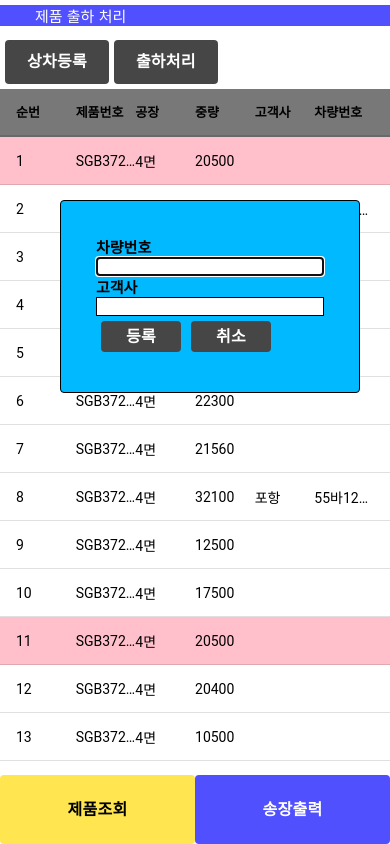
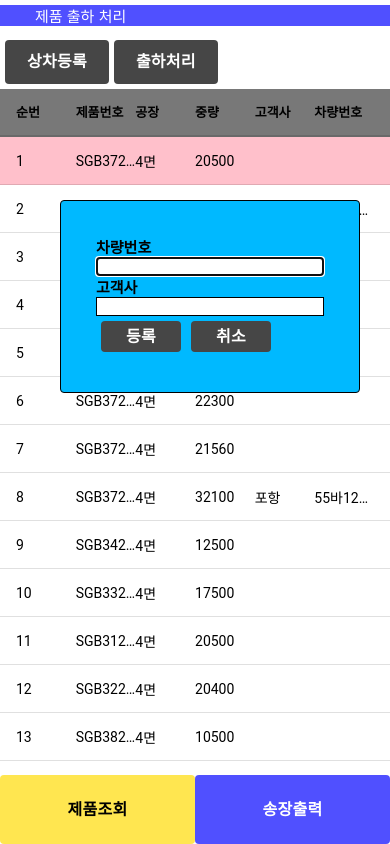
Before and after one commit to ssajiny/react-native, a React Native app: screen / in a window 390 px wide. Both pictures are taken after a click on the element 284 px from the left and 160 px from the top of the page. Built offline with nearby package versions, Linux system fonts and the light colour scheme.

Commit message:
passing selected number

```diff
--- a/App.js
+++ b/App.js
@@ -28,20 +28,23 @@ export default function App() {
       com: "포항",
       carNum: "55바1234",
     },
-    { num: "SGB3727165", fac: "4면", weight: 12500, com: "", carNum: "" },
-    { num: "SGB3727146", fac: "4면", weight: 17500, com: "", carNum: "" },
-    { num: "SGB3727192", fac: "4면", weight: 20500, com: "", carNum: "" },
-    { num: "SGB3727123", fac: "4면", weight: 20400, com: "", carNum: "" },
-    { num: "SGB3727124", fac: "4면", weight: 10500, com: "", carNum: "" },
-    { num: "SGB3727225", fac: "4면", weight: 2500, com: "", carNum: "" },
-    { num: "SGB3727126", fac: "4면", weight: 20800, com: "", carNum: "" },
-    { num: "SGB3727127", fac: "4면", weight: 22300, com: "", carNum: "" },
-    { num: "SGB3727120", fac: "4면", weight: 21560, com: "", carNum: "" },
-    { num: "SGB3727178", fac: "4면", weight: 32100, com: "", carNum: "" },
-    { num: "SGB3727165", fac: "4면", weight: 12500, com: "", carNum: "" },
-    { num: "SGB3727146", fac: "4면", weight: 17500, com: "", carNum: "" },
+    { num: "SGB3427165", fac: "4면", weight: 12500, com: "", carNum: "" },
+    { num: "SGB3327146", fac: "4면", weight: 17500, com: "", carNum: "" },
+    { num: "SGB3123192", fac: "4면", weight: 20500, com: "", carNum: "" },
+    { num: "SGB3227123", fac: "4면", weight: 20400, com: "", carNum: "" },
+    { num: "SGB3827124", fac: "4면", weight: 10500, com: "", carNum: "" },
+    { num: "SGB3527225", fac: "4면", weight: 2500, com: "", carNum: "" },
+    { num: "SGB3927126", fac: "4면", weight: 20800, com: "", carNum: "" },
+    { num: "SGB3527127", fac: "4면", weight: 22300, com: "", carNum: "" },
+    { num: "SGB3127120", fac: "4면", weight: 21560, com: "", carNum: "" },
+    { num: "SGB3227178", fac: "4면", weight: 32100, com: "", carNum: "" },
+    { num: "SGB3737165", fac: "4면", weight: 12500, com: "", carNum: "" },
+    { num: "SGB3427146", fac: "4면", weight: 17500, com: "", carNum: "" },
   ]);
 
+  // 선택 된 column
+  const [controllNum, setControllNum] = useState();
+  console.log(controllNum + "from App.js");
 
   return (
     // container
@@ -53,13 +56,13 @@ export default function App() {
 
       {/* registration */}
       <View style={styles.registration}>
-        <Registration />
+        <Registration controllNum={controllNum} />
       </View>
 
       {/* main list */}
       <View style={styles.list}>
         <ScrollView>
-          <DataList data={data} />
+          <DataList data={data} setControllNum={setControllNum} />
         </ScrollView>
       </View>
 
--- a/components/DataList.js
+++ b/components/DataList.js
@@ -11,21 +11,10 @@ import {
 } from "react-native";
 import { DataTable } from "react-native-paper";
 
-export default function DataList({ data }) {
-  // column clicked
-  const pressHandler = (id, com, carNum) => {
-    setNum(id);
-    setCom(com);
-    setCarNum(carNum);
-  };
+export default function DataList({ data, setControllNum }) {
 
   const [modalOpen, setModalOpen] = useState(false);
   const [text, setText] = useState();
-
-  // 선택 된 제품 번호
-  const [num, setNum] = useState();
-  const [carNum, setCarNum] = useState();
-  const [com, setCom] = useState();
 
   // 선택 된 제품 번호
   const [selected, setSelected] = useState();
@@ -38,19 +27,19 @@ export default function DataList({ data }) {
         animationType="slide"
         visible={modalOpen}
         transparent={true}
-        productNum = {num}
+        // productNum = {num}
         onRequestClose = {()=>{
-          setCarNum();
-          setCom();
+          // setCarNum();
+          // setCom();
         }}
       >
         {/* Modal Content */}
         {/* Modal Text */}
         <View style={styles.modalConent}>
           <Text style={styles.modalText}>차량번호</Text>
-          <TextInput style={styles.modalInput} onChangeText={setText} placeholder={carNum} />
+          <TextInput style={styles.modalInput} onChangeText={setText}  />
           <Text style={styles.modalText}>고객사</Text>
-          <TextInput style={styles.modalInput} onChangeText={setText} placeholder={com} />
+          <TextInput style={styles.modalInput} onChangeText={setText}  />
 
           {/* Modal button */}
           <View style={{ flexDirection: "row" }}>
@@ -100,9 +89,10 @@ export default function DataList({ data }) {
           return (
             <TouchableOpacity
               onPress={() => {
-                pressHandler(col.num, col.com, col.carNum);
                 setModalOpen(true);
                 setSelected(col.num);
+                // App.js로 선택된 제품번호 보내기
+                setControllNum(col.num);
               }}
             >
               <DataTable.Row key={index} style={{backgroundColor:selected === col.num ? "pink" : "white"}}>
--- a/components/Registration.js
+++ b/components/Registration.js
@@ -1,14 +1,24 @@
-import React from "react";
+import React, { useState } from "react";
 import { View, Text, StyleSheet, Pressable } from "react-native";
 
-export default function Registration() {
+export default function Registration({ controllNum }) {
   return (
     <View style={styles.container}>
-      <Pressable style={styles.button} onPress={() => console.log("pressed")}>
+      <Pressable
+        style={styles.button}
+        onPress={() => {
+          console.log(controllNum + "from Registration.js");
+        }}
+      >
         <Text style={styles.text}>상차등록</Text>
       </Pressable>
 
-      <Pressable style={styles.button} onPress={() => console.log("pressed")}>
+      <Pressable
+        style={styles.button}
+        onPress={() => {
+          console.log(controllNum + "from Registration.js");
+        }}
+      >
         <Text style={styles.text}>출하처리</Text>
       </Pressable>
     </View>
```
